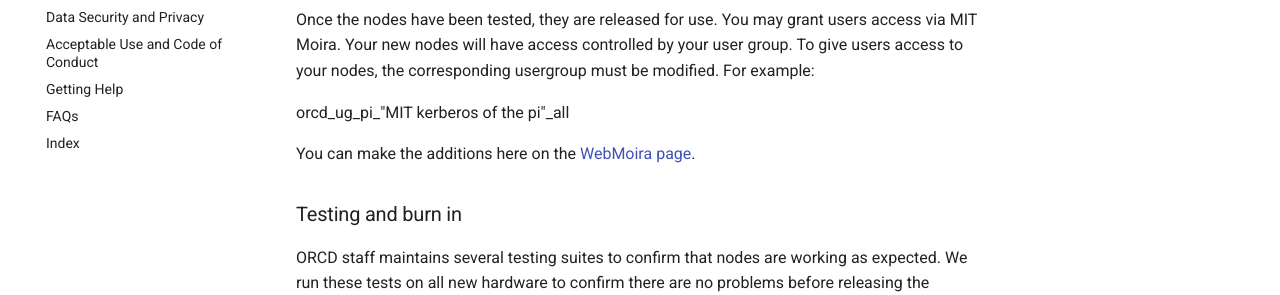
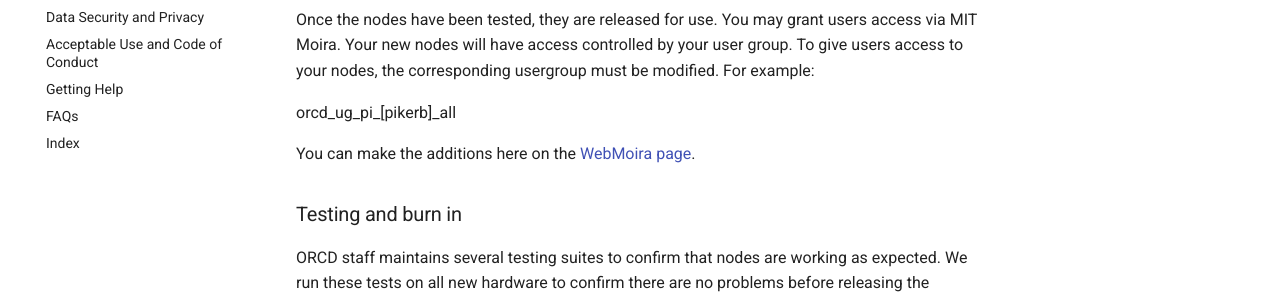
Before and after one commit to mit-orcd/orcd-docs-edit, an MkDocs documentation site: the page built from docs/hosted-hardware.md, in a window 1280 px wide and 900 px high, scrolled down 903 px. Shown: the part 360-655 px from the top of the window. Built offline with MkDocs 1.6.1 and Material for MkDocs 9.7.7, drawn with Linux system fonts in a browser that asks for light colours.

Commit message:
Update docs/hosted-hardware.md
Co-authored-by: Lauren Milechin <13963460+lmilechin@users.noreply.github.com>

```diff
--- a/docs/hosted-hardware.md
+++ b/docs/hosted-hardware.md
@@ -27,7 +27,8 @@ Scientists may specify the configuration of their partitions within reason. Gene
 
 Once the nodes have been tested, they are released for use. You may grant users access via MIT Moira. Your new nodes will have access controlled by your user group. To give users access to your nodes, the corresponding usergroup must be modified. For example:
 
-orcd_ug_pi_"MIT kerberos of the pi"_all
+orcd_ug_pi_[pikerb]_all
+
 
 You can make the additions here on the [WebMoira page](https://groups.mit.edu/webmoira/).
 
```
